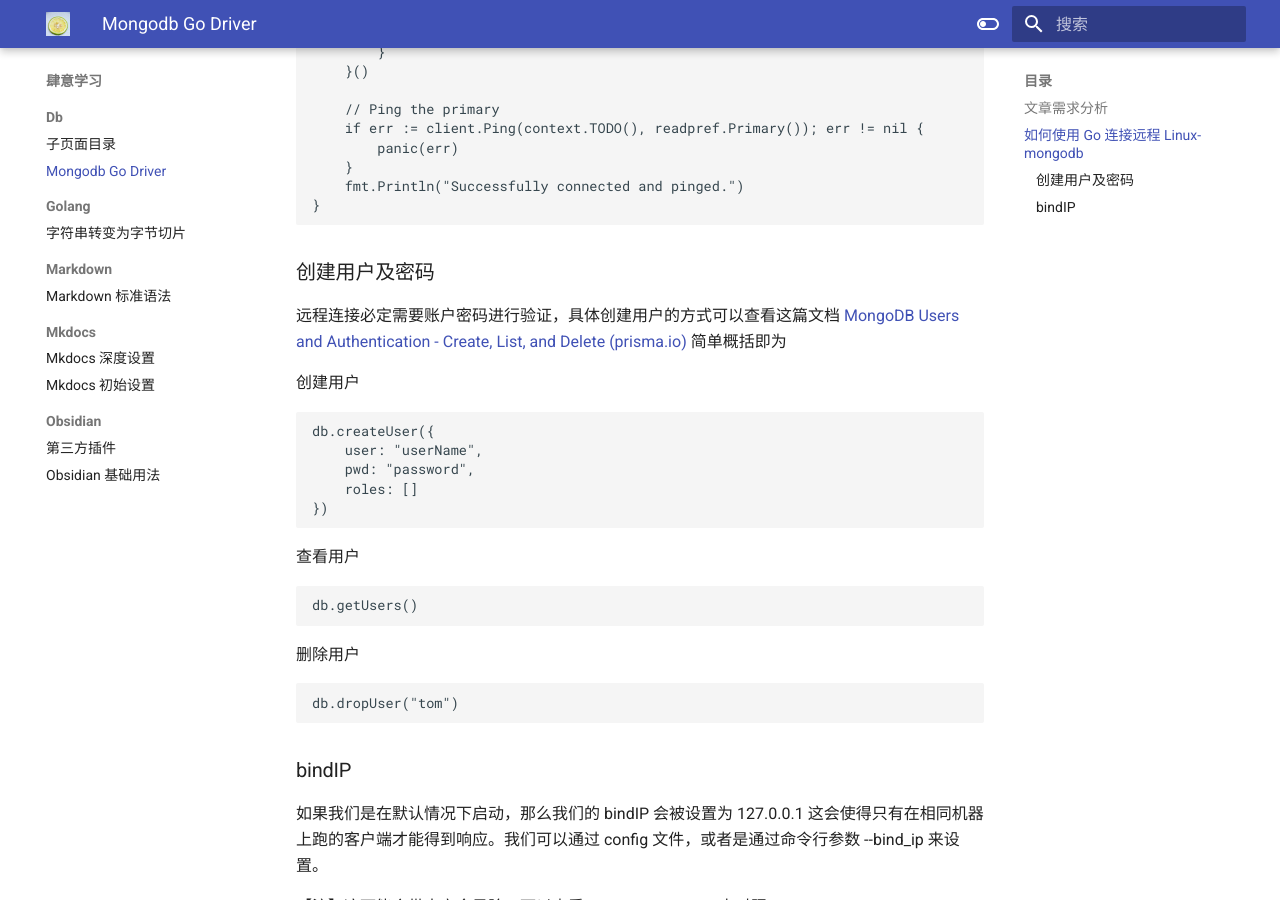
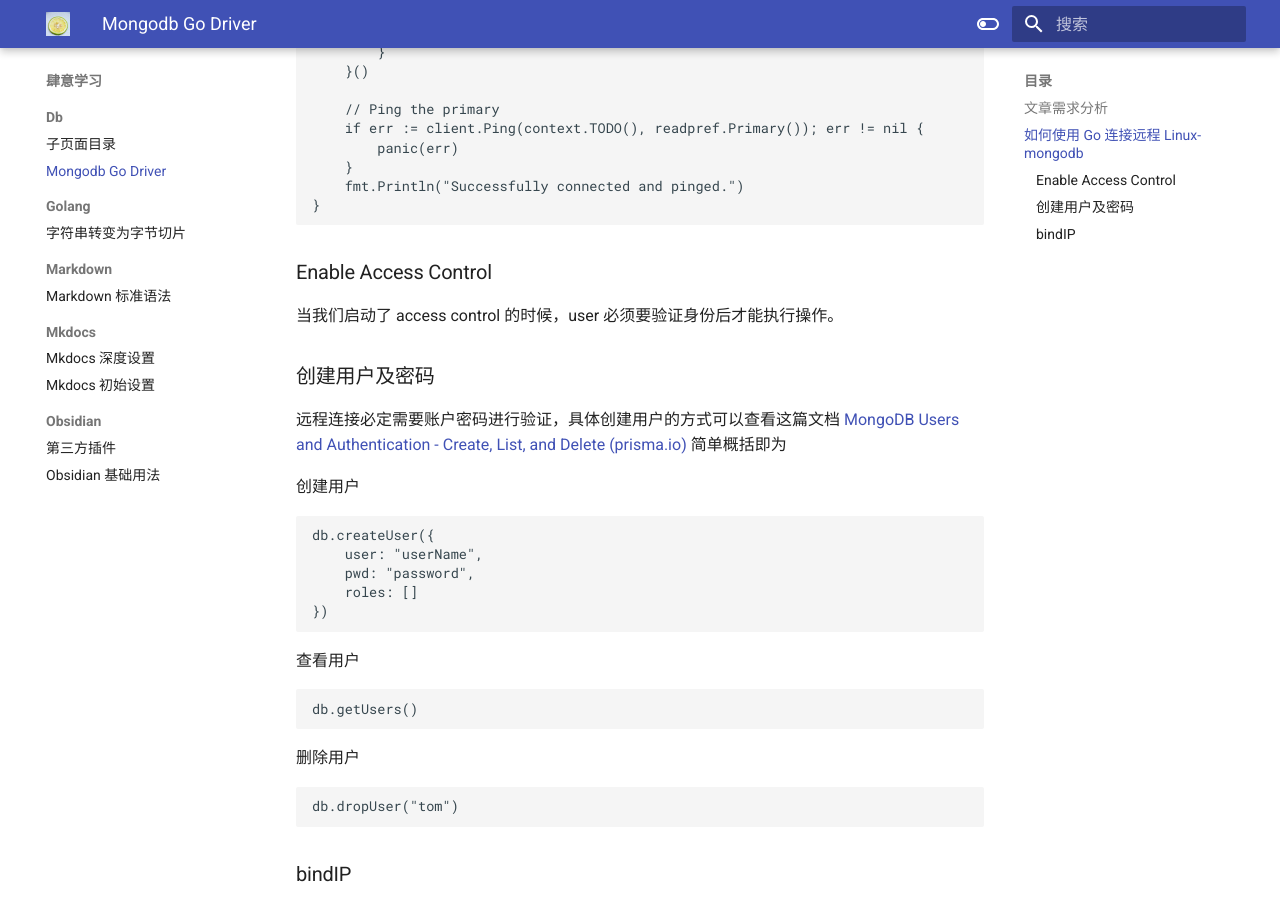
Before and after one commit to Apostle-lemon/Apostle-lemon.github.io, an MkDocs documentation site: the page built from docs/肆意学习/db/mongodb Go Driver.md, in a window 1280 px wide and 900 px high, scrolled down 981 px. Built offline with MkDocs 1.6.1 and Material for MkDocs 9.7.7, drawn with Linux system fonts in a browser that asks for light colours.

Commit message:
vault backup: 2022-10-31 11:55:44
Affected files:
docs/肆意学习/db/mongodb Go Driver.md

````diff
--- a/docs/肆意学习/db/mongodb Go Driver.md
+++ b/docs/肆意学习/db/mongodb Go Driver.md
@@ -47,6 +47,10 @@
 }
 ```
 
+### Enable Access Control
+
+当我们启动了 access control 的时候，user 必须要验证身份后才能执行操作。
+
 ### 创建用户及密码
 
 远程连接必定需要账户密码进行验证，具体创建用户的方式可以查看这篇文档 [MongoDB Users and Authentication - Create, List, and Delete (prisma.io)](https://www.prisma.io/dataguide/mongodb/configuring-mongodb-user-accounts-and-authentication) 简单概括即为
````
